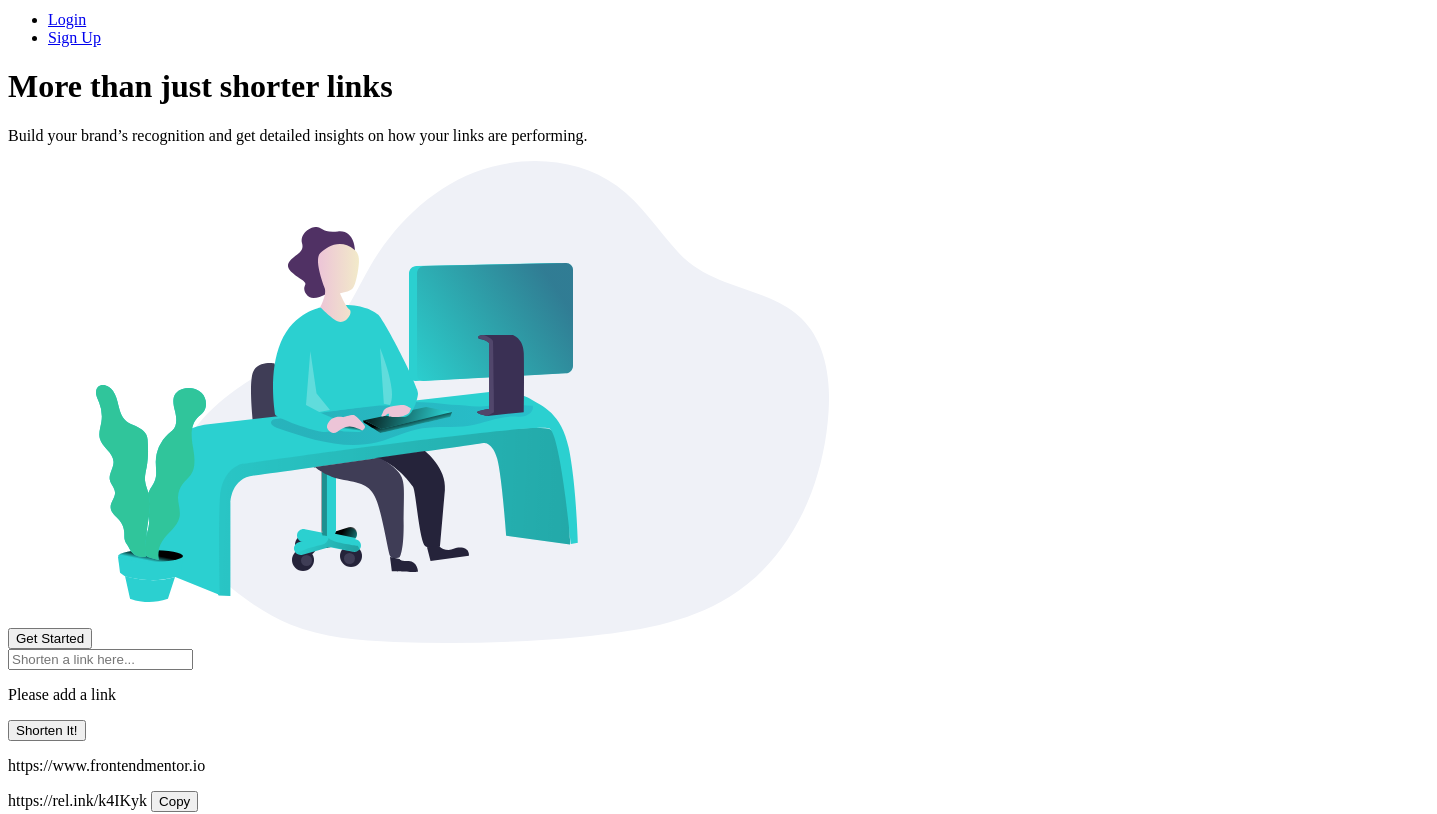
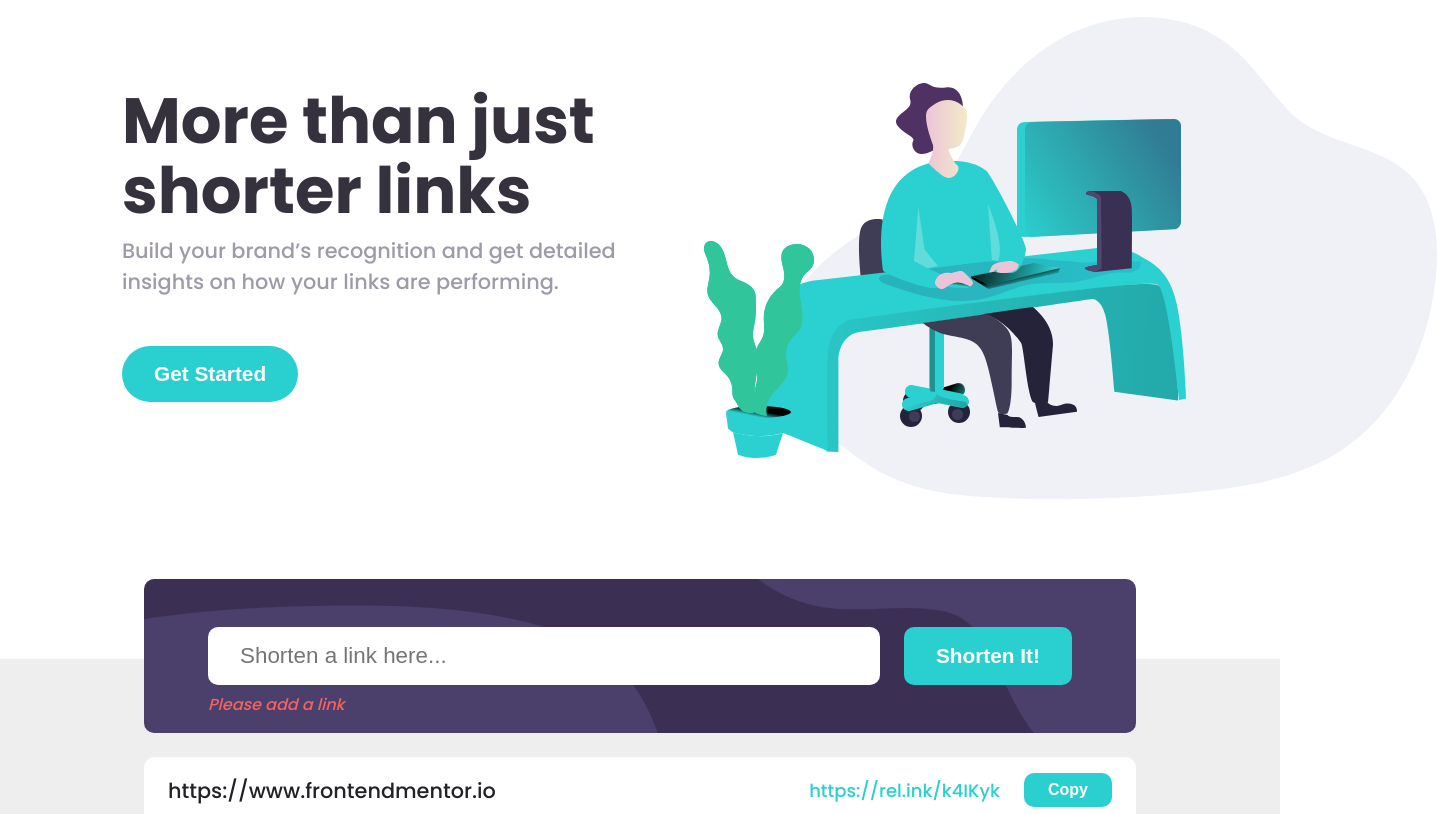
Before and after one commit to usmonbek-umarbekovich/URL-Shortening-API-Master, a plain HTML site: page index.html in a window 1280 px wide. Shown: the part 120-934 px from the top of the page, 1437 px wide, since content can reach past the window. Drawn offline with Linux system fonts and the light colour scheme.

Commit message:
styled 1st part

```diff
--- a/style.css
+++ b/style.css
@@ -1,8 +1,209 @@
-.attribution {
-  font-size: 11px;
-  text-align: center;
+@import url('https://fonts.googleapis.com/css2?family=Poppins:wght@500;700&display=swap');
+
+:root {
+  --primary-cyan: hsl(180, 66%, 49%);
+  --primary-violet: hsl(257, 27%, 26%);
+  --secondary-red: hsl(0, 87%, 67%);
+
+  --neutral-gray: hsl(0, 0%, 75%);
+  --neutral-violet: hsl(257, 7%, 63%);
+  --neutral-dark-blue: hsl(255, 11%, 22%);
+  --neutral-dark-violet: hsl(260, 8%, 14%);
 }
 
-.attribution a {
-  color: hsl(228, 45%, 44%);
+/* Main Setup */
+* {
+  margin: 0;
+  padding: 0;
+  box-sizing: border-box;
 }
+
+body {
+  font-family: 'Poppins', sans-serif;
+  font-size: 18px;
+  font-weight: 500;
+  color: var(--neutral-violet);
+  overflow-x: hidden;
+}
+
+a {
+  text-decoration: none;
+}
+
+li {
+  list-style: none;
+}
+
+/* Utility */
+.container {
+  max-width: 1100px;
+  margin: auto;
+  padding: 2rem;
+}
+
+.btn {
+  display: inline-block;
+  font-size: 1rem;
+  font-weight: 700;
+  border: none;
+  border-radius: 50px;
+  padding: .5rem 1.5rem;
+  background: var(--primary-cyan);
+  color: #fff;
+  cursor: pointer;
+  transition: all 0.3s ease-in-out;
+}
+
+.btn:hover,
+.btn:active {
+  opacity: 0.7;
+}
+
+.btn-secondary {
+  border-radius: 10px;
+}
+
+.btn-large {
+  font-size: 1.3rem;
+  padding: 1rem 2rem;
+}
+
+.heading {
+  color: var(--neutral-dark-blue);
+  font-size: 4rem;
+  line-height: 1.1;
+}
+
+.sub-heading {
+  font-size: 1.3rem;
+}
+
+/* Header */
+#main-header {
+  display: flex;
+  flex-direction: column;
+  gap: 4rem;
+  margin-bottom: 8rem;
+}
+
+/* Navbar */
+#main-header #navbar {
+  display: flex;
+  align-items: center;
+  gap: 3rem;
+}
+
+#navbar .nav-links {
+  display: flex;
+  align-items: center;
+  gap: 2rem;
+}
+
+.nav-links .nav-link {
+  color: var(--neutral-violet);
+  font-weight: 700;
+  font-size: 1rem;
+}
+
+#navbar .authentication {
+  margin-left: auto;
+}
+
+/* Showcase */
+#main-header .showcase {
+  display: grid;
+  grid-template-columns: 50% auto;
+  gap: 0.5rem 4rem;
+}
+
+.showcase .heading {
+  margin-top: auto;
+}
+
+.showcase .showcase-image {
+  grid-row: 1 / span 3;
+  grid-column: 2;
+}
+
+.showcase .btn-start {
+  margin: 0 auto auto 0;
+  transform: translateY(-50%);
+}
+
+/* Main Working Area */
+.working-area {
+  display: flex;
+  flex-direction: column;
+  align-items: center;
+  background: #eee;
+}
+
+.working-area .link-generate {
+  display: flex;
+  flex-direction: column;
+  gap: 1.5rem;
+  margin-top: -5rem;
+}
+
+/* Link Generating Form */
+.link-generate .shortening-form {
+  background: url('./images/bg-shorten-desktop.svg') no-repeat center center/cover, var(--primary-violet);
+  padding: 3rem 4rem;
+  border-radius: 10px;
+  position: relative;
+
+  display: grid;
+  grid-template-columns: 8fr 2fr;
+  gap: 0 1.5rem;
+}
+
+.shortening-form input {
+  font-size: 1.4rem;
+  padding: 1rem 2rem;
+  border: none;
+  border-radius: 10px;
+}
+
+.shortening-form .btn-shorten {
+  grid-row: 1;
+  grid-column: 2;
+}
+
+.shortening-form .error-message {
+  position: absolute;
+  left: 4rem;
+  bottom: 1rem;
+  color: var(--secondary-red);
+  font-style: italic;
+  font-size: 1rem;
+}
+
+.link-generate .shorten-result {
+  display: flex;
+  flex-direction: column;
+  gap: 1rem;
+}
+
+.shorten-result .result-container {
+  display: flex;
+  align-items: center;
+  justify-content: space-between;
+  background: #fff;
+  padding: 1rem 1.5rem;
+  border-radius: 10px;
+}
+
+.result-container .old-link {
+  color: var(--neutral-dark-violet);
+  font-size: 1.3rem;
+}
+
+.result-container .new-link-field {
+  display: flex;
+  align-items: center;
+  gap: 1.5rem;
+}
+
+.result-container .new-link-field .new-link {
+  color: var(--primary-cyan);
+}
```
